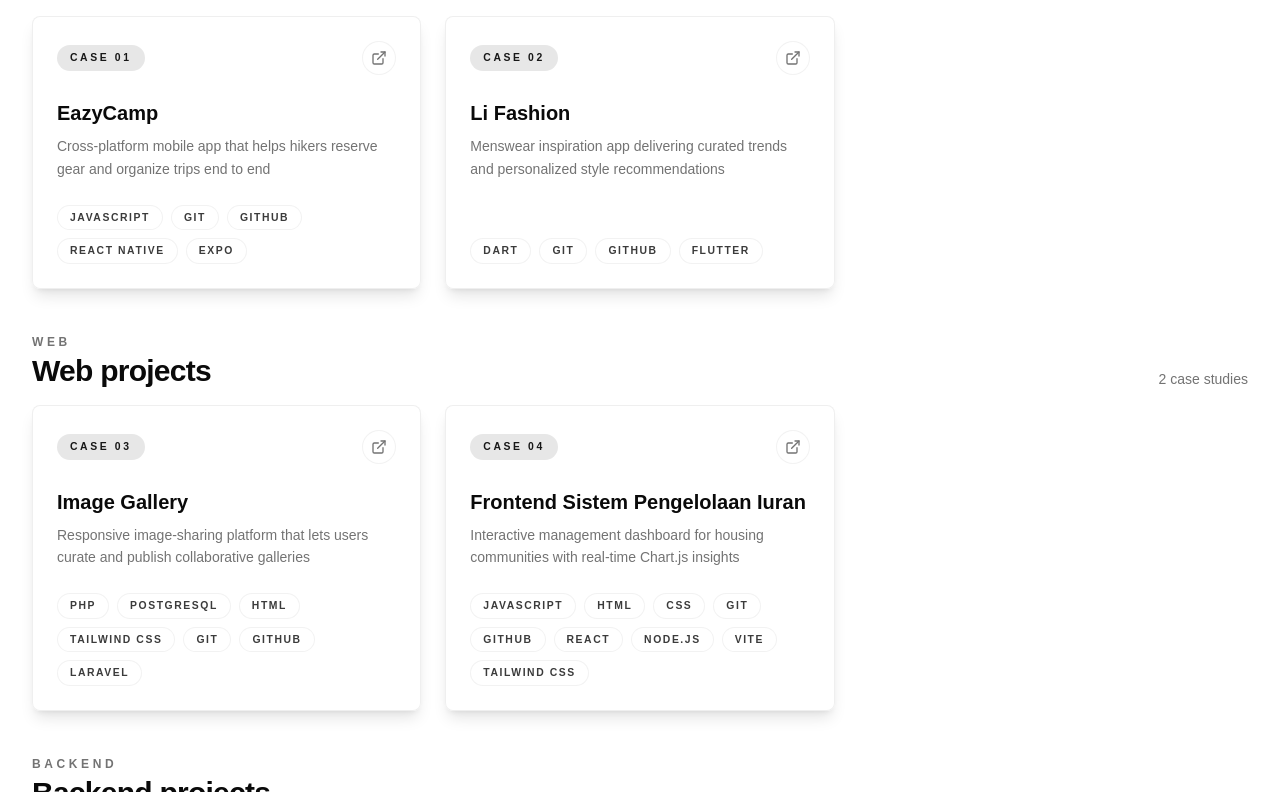
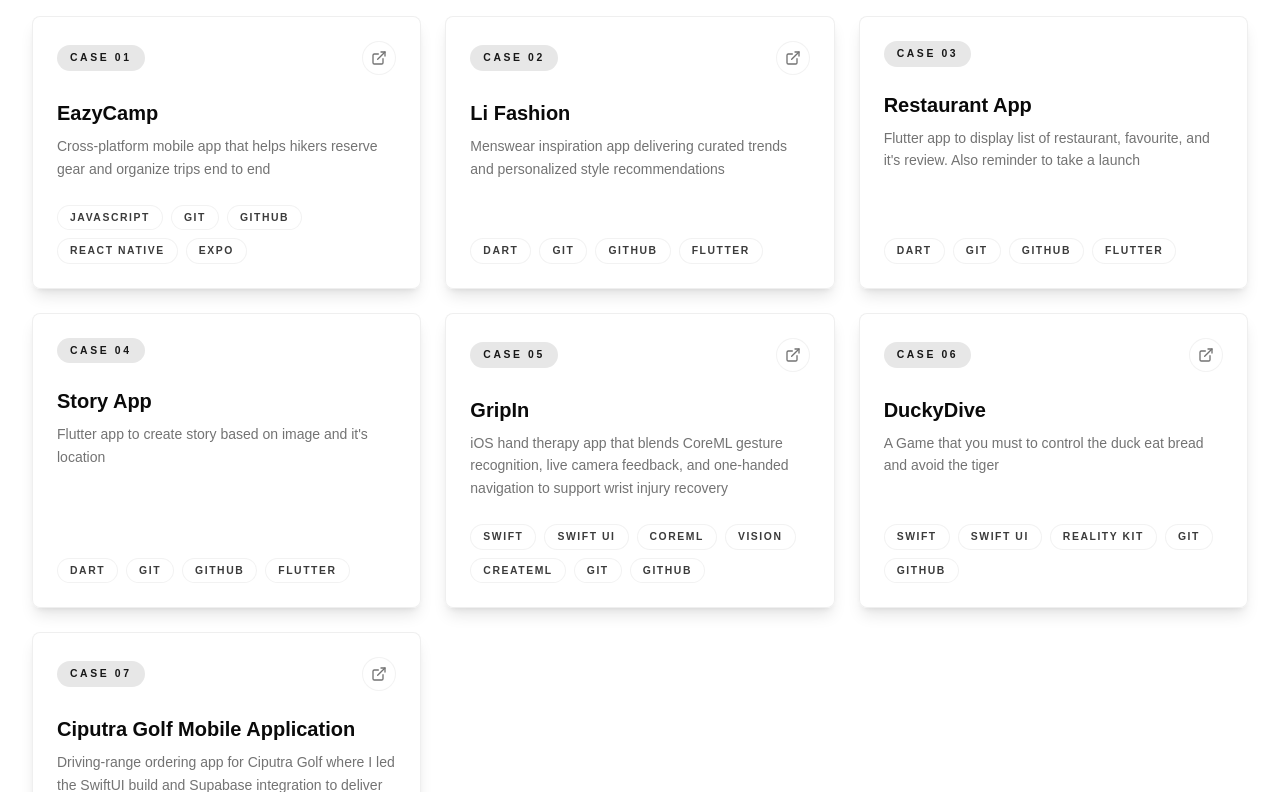
Before and after one commit to Garongan/porto-alvindo, a Next.js app: page /projects in a window 1280 px wide. Shown: the part 288-1080 px from the top of the page. Built offline with nearby package versions, Linux system fonts and the light colour scheme; what @radix-ui/themes would draw is missing.

Commit message:
feat: add new projects to showcase and update skills with Jira

```diff
--- a/src/components/Projects.tsx
+++ b/src/components/Projects.tsx
@@ -30,7 +30,8 @@
         <Badge className='rounded-full bg-primary/10 px-3 py-1 text-[0.65rem] font-semibold uppercase tracking-[0.25em] text-primary'>
           {formatCaseNumber(caseNumber)}
         </Badge>
-        <Link
+        {
+          project.link != "" && <Link
             href={project.link}
             target='_blank'
             rel='noopener noreferrer'
@@ -38,6 +39,7 @@
           >
             <ExternalLink className='size-4' />
           </Link>
+        }
       </div>
 
       <div className='flex flex-col gap-2'>
--- a/src/static/projects.ts
+++ b/src/static/projects.ts
@@ -64,7 +64,45 @@
     ],
     link: 'https://github.com/Garongan/frontend-sistem-pengelolaan-iuran',
   },
-  // TODO: Add project
+  {
+    title: 'Restaurant App',
+    description: "Flutter app to display list of restaurant, favourite, and it's review. Also reminder to take a launch",
+    techs: ['Dart', 'Git', 'Github', 'Flutter'],
+    link: ""
+  },
+  {
+    title: 'Story App',
+    description: "Flutter app to create story based on image and it's location",
+    techs: ['Dart', 'Git', 'Github', 'Flutter'],
+    link: ""
+  },
+  {
+    title: 'Timesheet App',
+    description:
+      'Spring Boot timesheet service that handles project allocations, overtime approvals, and payroll exports',
+    techs: ['Java', 'Spring Boot', 'PostgreSQL', 'Git', 'Github', 'Postman'],
+    link: 'https://documenter.getpostman.com/view/30958942/2sAXjSz9Fs',
+  },
+  {
+    title: 'GripIn',
+    description:
+      'iOS hand therapy app that blends CoreML gesture recognition, live camera feedback, and one-handed navigation to support wrist injury recovery',
+    techs: ['Swift', 'Swift UI', 'CoreML', 'Vision', 'CreateML', 'Git', 'Github'],
+    link: 'https://testflight.apple.com/join/nAHKmuTT',
+  },
+  {
+    title: 'DuckyDive',
+    description: 'A Game that you must to control the duck eat bread and avoid the tiger',
+    techs: ['Swift', 'Swift UI', 'Reality Kit', 'Git', 'Github'],
+    link: 'https://testflight.apple.com/join/g6YcySwX'
+  },
+  {
+    title: 'Ciputra Golf Mobile Application',
+    description:
+      'Driving-range ordering app for Ciputra Golf where I led the SwiftUI build and Supabase integration to deliver real-time, streamlined service for players and staff.',
+    techs: ['Swift', 'Swift UI', 'Supabase', 'Supabase Client', 'Jira'],
+    link: 'https://testflight.apple.com/join/n4K1K5X7'
+  }
 ];
 
 const normalize = (value: string) => value.trim().toLowerCase();
--- a/src/static/skills.ts
+++ b/src/static/skills.ts
@@ -30,7 +30,7 @@
   },
   {
     label: 'Tools',
-    skills: ['MySQL', 'PostgreSQL', 'Git', 'Github', 'Postman'],
+    skills: ['MySQL', 'PostgreSQL', 'Git', 'Github', 'Postman', 'Jira'],
   },
 ];
 
```
Lines whose indentation alone changed are shown as unchanged.
